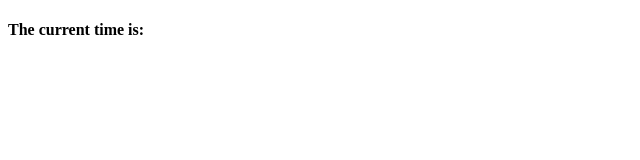
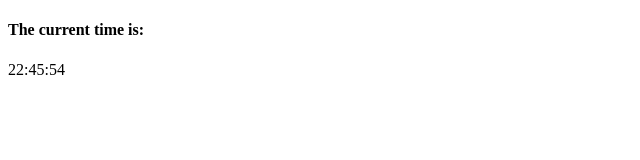
Before and after one commit to sveem/Vanilla-JavaScript, a plain HTML site: page Basic/4.Clock/clock.html in a window 1280 px wide. Shown: the full height of the page, 0-640 px from the left. Drawn offline with Linux system fonts and the light colour scheme.

Commit message:
finished basic clock

```diff
--- a/Basic/4.Clock/clock.html
+++ b/Basic/4.Clock/clock.html
@@ -16,7 +16,8 @@
       let hours = getDate.getHours();
       let minutes = getDate.getMinutes();
       let seconds = getDate.getSeconds();
-      console.log(`${hours}:${minutes}:${seconds}`);
+      let time = document.getElementById("clock");
+      time.innerHTML = `${hours}:${minutes}:${seconds}`;
     };
     setInterval(() => { getTime(); }, 1000);
   </script>
```
